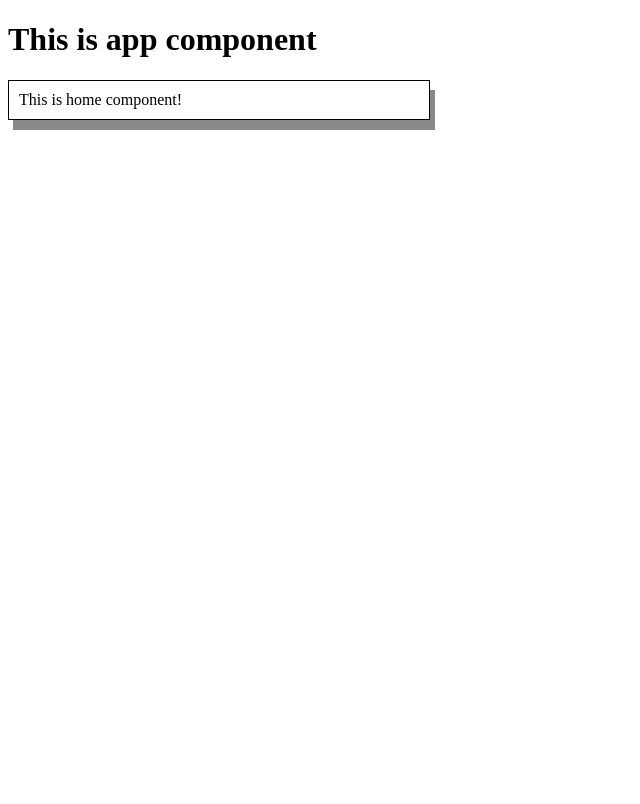
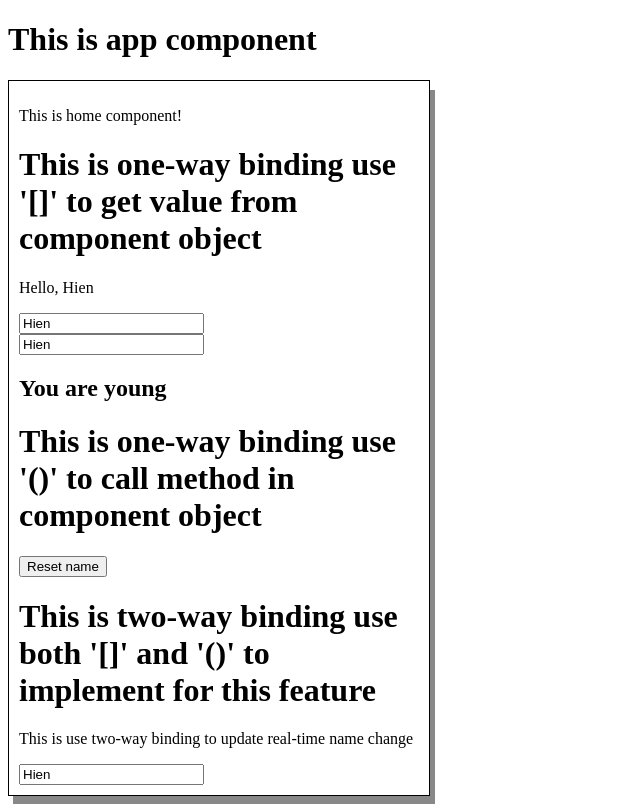
Before and after one commit to trunghiencdr/Angular16, an Angular app: page / in a window 1280 px wide. Shown: the whole page, without its empty margins (0-640 px from the left). Built offline with nearby package versions, Linux system fonts and the light colour scheme.

Commit message:
add two-way binding

```diff
--- a/src/app/app.module.ts
+++ b/src/app/app.module.ts
@@ -4,6 +4,7 @@ import { BrowserModule } from '@angular/platform-browser';
 import { AppRoutingModule } from './app-routing.module';
 import { AppComponent } from './app.component';
 import { HomeComponent } from './home/home.component';
+import { FormsModule } from '@angular/forms';
 
 @NgModule({
   declarations: [
@@ -12,7 +13,8 @@ import { HomeComponent } from './home/home.component';
   ],
   imports: [
     BrowserModule,
-    AppRoutingModule
+    AppRoutingModule,
+    FormsModule
   ],
   providers: [],
   bootstrap: [AppComponent]
--- a/src/app/home/home.component.html
+++ b/src/app/home/home.component.html
@@ -1 +1,17 @@
-<p class="test">This is home component!</p>
+<div class="test">
+    <p> This is home component!</p>
+    <h1>This is one-way binding use '[]' to get value from component object</h1>
+    <p>Hello, {{name}}</p>
+    <input type="text" value="{{name}}" title="This is {{name}}">
+    <br>
+    <input type="text" [value]="name" [title]="'this is ' + name">
+    <h2 *ngIf = "age > 18"> You are teeneger</h2>
+    <h2 *ngIf = "age <= 18"> You are young</h2>
+    <h1>This is one-way binding use '()' to call method in component object </h1>
+    <button (click) = "resetName()">Reset name</button>
+
+    <h1> This is two-way binding use both '[]' and '()' to implement for this feature</h1>
+
+    <p>This is use two-way binding to update real-time name change</p>
+    <input type="text" [(ngModel)]="name">
+</div>
--- a/src/app/home/home.component.ts
+++ b/src/app/home/home.component.ts
@@ -6,5 +6,10 @@ import { Component } from '@angular/core';
   styleUrls: ['./home.component.scss']
 })
 export class HomeComponent {
-
+  public name = 'Hien';
+  public age = 15;
+  public resetName(): void {
+    console.log('reset name function is called')
+    this.name = '';
+  }
 }
```
